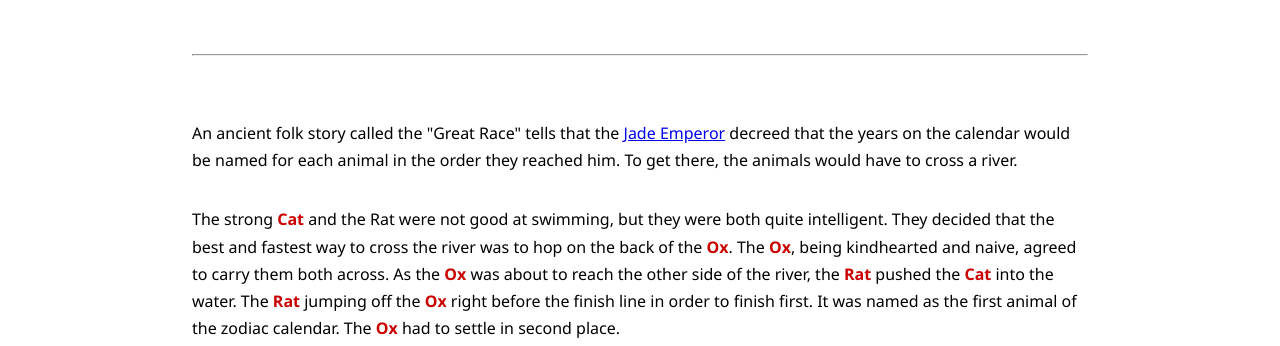
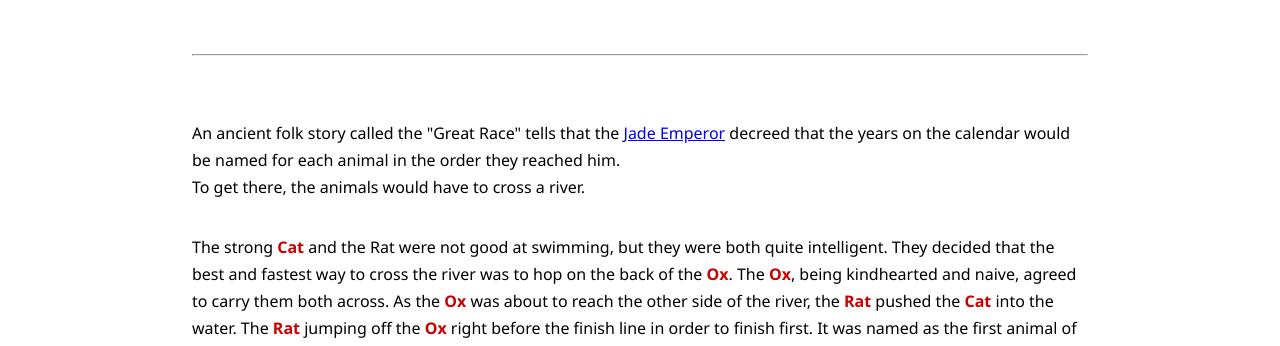
Before and after one commit to kristianhnielsen/Chinese-Zodiacs, a plain HTML site: page index.html in a window 1280 px wide. Shown: the part 450-796 px from the top of the page. Drawn offline with nearby package versions, Linux system fonts and the light colour scheme.

Commit message:
added linebreak to legend

```diff
--- a/index.html
+++ b/index.html
@@ -34,7 +34,7 @@
 
             <hr>
 
-            <p>An ancient folk story called the "Great Race" tells that the <a href="https://en.wikipedia.org/wiki/Jade_Emperor">Jade Emperor</a> decreed that the years on the calendar would be named for each animal in the order they reached him. To get there, the animals would have to cross a river.</p>
+            <p>An ancient folk story called the "Great Race" tells that the <a href="https://en.wikipedia.org/wiki/Jade_Emperor">Jade Emperor</a> decreed that the years on the calendar would be named for each animal in the order they reached him. <br>To get there, the animals would have to cross a river.</p>
             <p>The strong <strong>Cat</strong> and the Rat were not good at swimming, but they were both quite intelligent. They decided that the best and fastest way to cross the river was to hop on the back of the <strong>Ox</strong>. The <strong>Ox</strong>, being kindhearted and naive, agreed to carry them both across. As the <strong>Ox</strong> was about to reach the other side of the river, the <strong>Rat</strong> pushed the <strong>Cat</strong> into the water. The <strong>Rat</strong> jumping off the <strong>Ox</strong> right before the finish line in order to finish first. It was named as the first animal of the zodiac calendar. The <strong>Ox</strong> had to settle in second place.</p>
             <p>The third one to come, was the <strong>Tiger</strong>. Even though it was strong and powerful, it explained to the Jade Emperor that the currents were pushing him downstream.</p>
             <p>Suddenly, from a distance came a thumping sound, and the <strong>Rabbit</strong> arrived. It explained how it crossed the river: by jumping from one stone to another, in a nimble fashion. Halfway through, it almost lost the race, but it was lucky enough to grab hold of a floating log that later washed him to shore. For that, it became the fourth animal in the zodiac cycle.</p>
```
